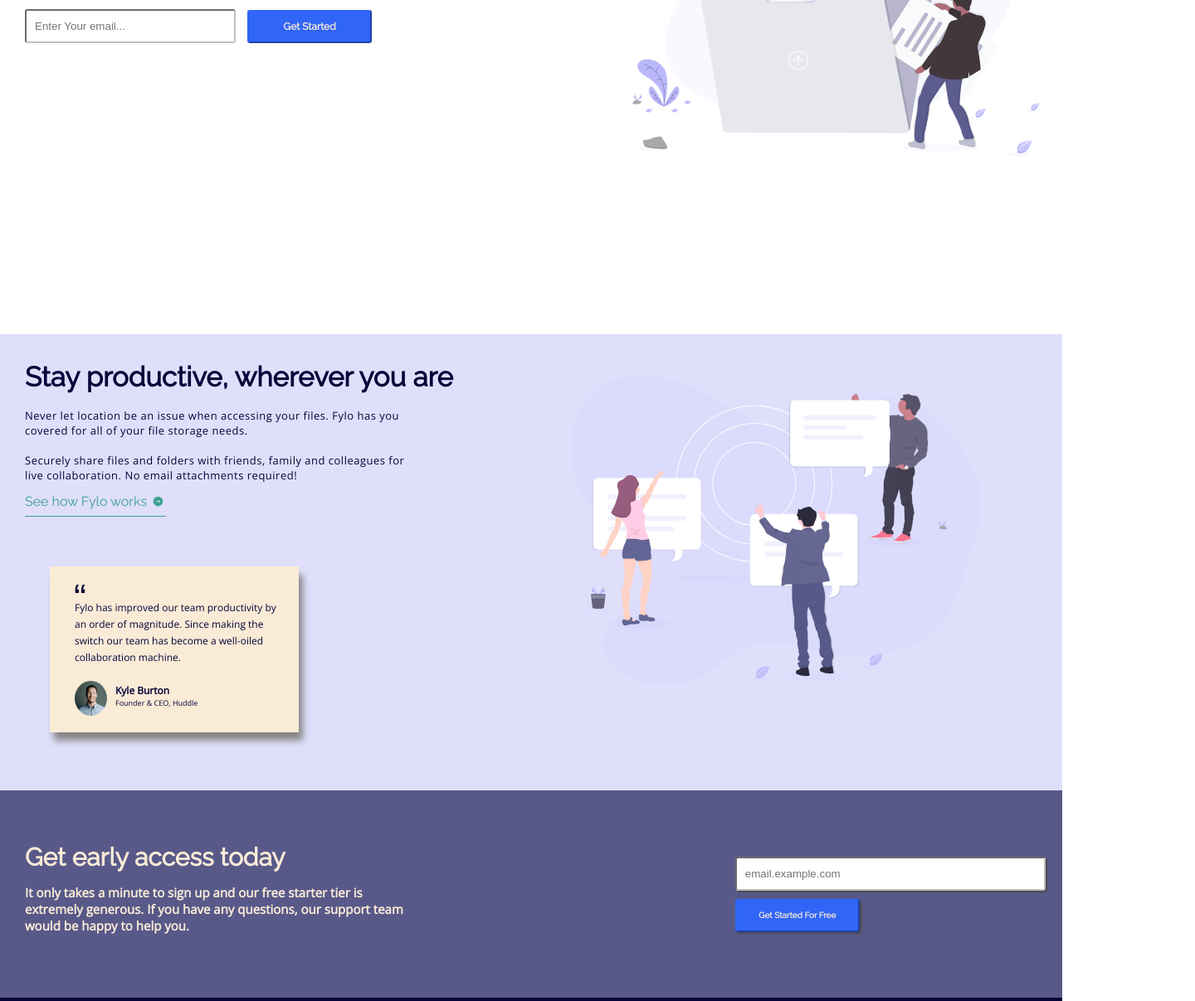
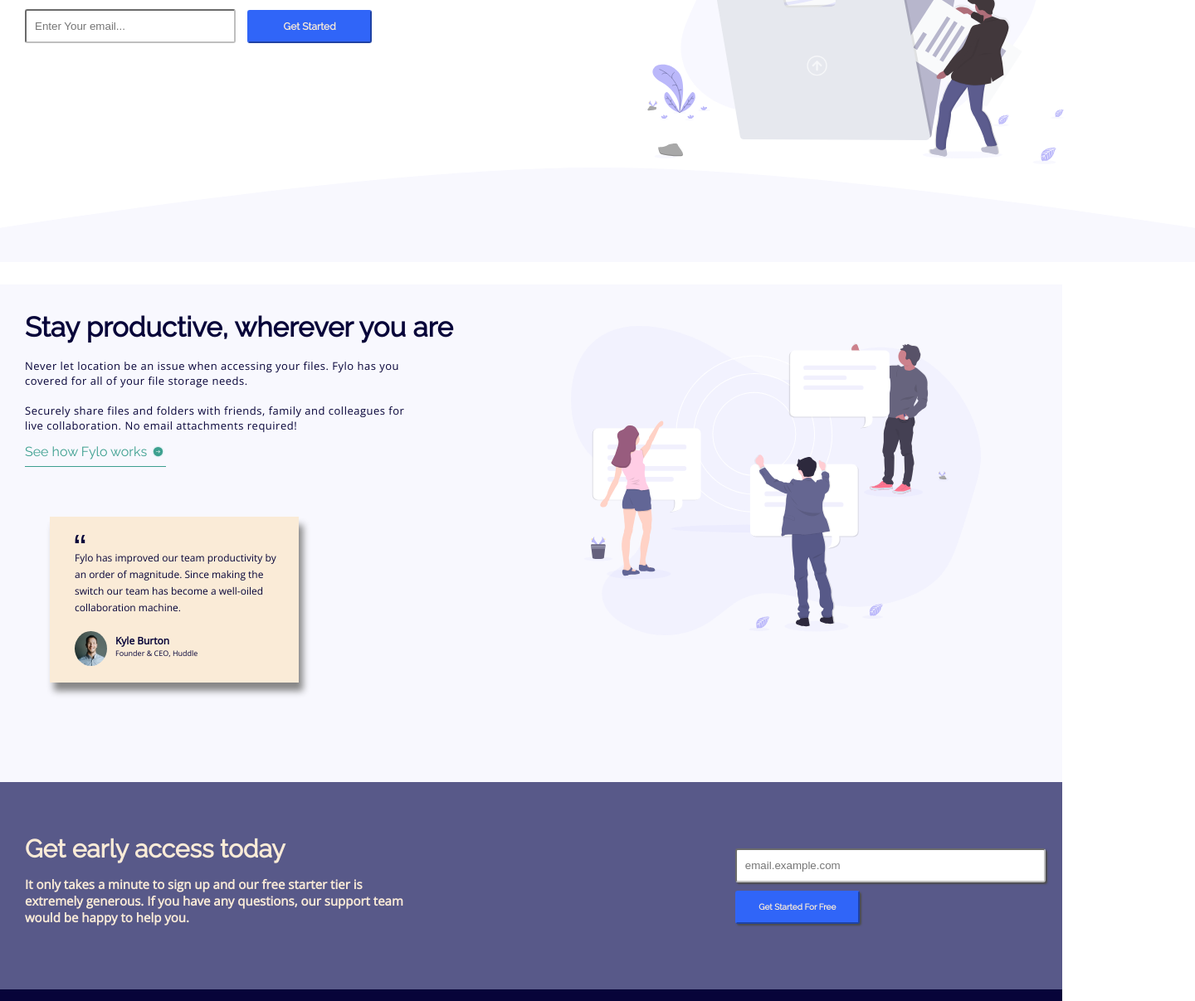
Before and after one commit to Isco83/Web-Page-Fylo, a plain HTML site: page index.html in a window 1280 px wide. Shown: the part 400-1607 px from the top of the page at 83% size, 1440 px wide, since content can reach past the window. Drawn offline with nearby package versions, Linux system fonts and the light colour scheme.

Commit message:
Update curve css

```diff
--- a/style.css
+++ b/style.css
@@ -33,9 +33,8 @@ header {
 /* beginning section top */
 
 .banner_top {
-    margin-left: 30px;
     margin-top: 100px;
-    height: 600px;
+    height: 500px;
 
 }
 
@@ -90,6 +89,7 @@ header {
     display: flex;
     justify-content: space-between;
     width: 100%;
+    margin-left: 30px;
 }
 
 .illustration {
@@ -100,12 +100,17 @@ header {
     width: 100%;
 }
 
+.banner_top::after{
+    position: absolute;
+    content: url(images/bg-curve-desktop.svg);
+}
+
 /* beginning section center */
 
 .banner_center {
-    height: 550px;
-    margin: 0;
-    background-color:  hsl(240, 82%, 93%);
+    height: 600px;
+    margin-top: 40px;
+    background-color:  rgb(248, 248, 254);
 }
 
 .center_container {
@@ -113,7 +118,7 @@ header {
     justify-content: space-between;
     width: 90%;
     margin-left: 30px;
-    background-color:;
+    margin-top: 0px;
 }
 
 .txt_banner_center {
```
